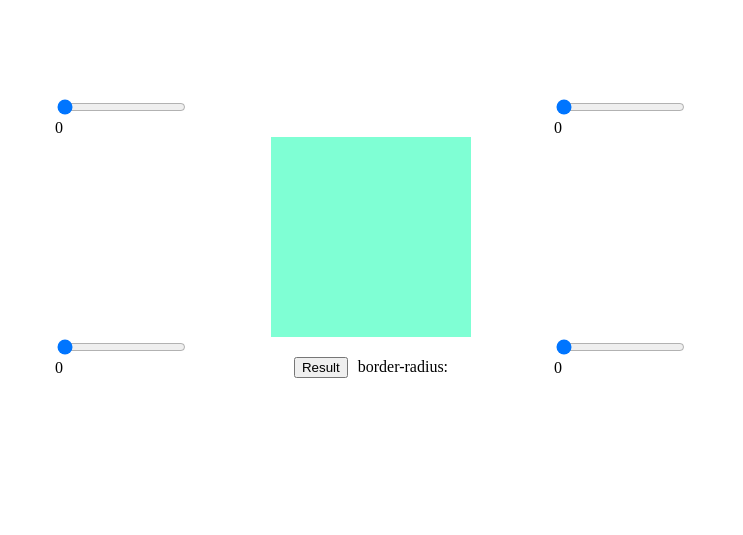
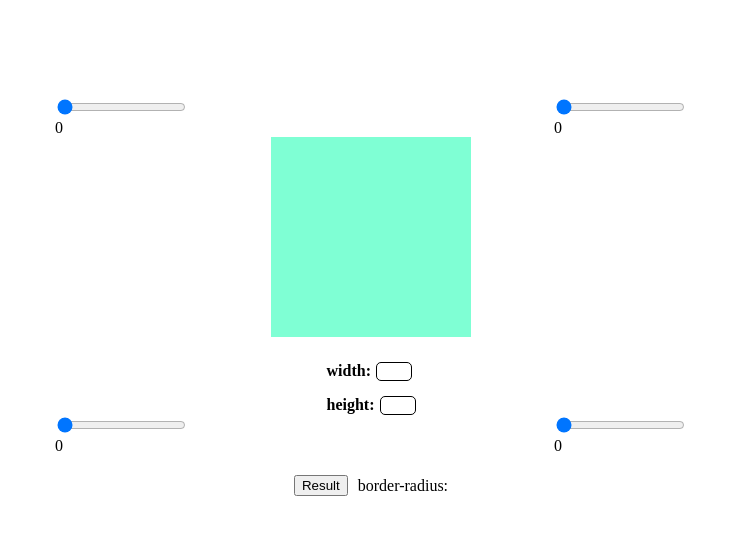
Before and after one commit to naxx4u/css-border-generator, a plain HTML site: page index.html in a window 1280 px wide. Shown: the part 91-626 px from the top of the page, without its empty margins (269-1012 px from the left). Drawn offline with Linux system fonts and the light colour scheme.

Commit message:
Add files via upload

```diff
--- a/index.html
+++ b/index.html
@@ -40,6 +40,16 @@
         </div>
         <div class="wrapper-mid">
           <div class="cube"></div>
+          <div class="hw-inputs">
+            <div class="h-input">
+              <h4>width:</h4>
+            <input type="number" name="" id="width" value="">
+          </div>
+          <div class="w-input">
+            <h4>height:</h4>
+            <input type="number" name="" id="height" value="" >
+          </div>
+          </div>
         </div>
         <div class="wrapper-bot">
           <div class="left-bot-range">
--- a/main.js
+++ b/main.js
@@ -16,6 +16,8 @@ const cube = document.querySelector('.cube')
 const total = document.getElementById('totalResult')
 const btn = document.getElementById('btn')
 
+const widthInput = document.getElementById('width')
+const heightInput = document.getElementById('height')
 
 const changeRadius = () => {
     tlResult.innerHTML = tlRange.value
@@ -26,6 +28,14 @@ const changeRadius = () => {
     cube.style.borderRadius = tlRange.value + 'px ' + trRange.value + 'px '  + brRange.value + 'px '  + blRange.value + 'px'
 }
 
+const changeSize = (e) =>{
+    cube.style.width = widthInput.value + 'px'
+    cube.style.height = heightInput.value + 'px'
+
+}
+
+
+
 const totalResult = () => {
     total.innerHTML = tlRange.value + ' ' + trRange.value + ' '  + brRange.value + ' '  + blRange.value + ' '
 }
@@ -34,4 +44,12 @@ for(node of input){
     node.addEventListener('input', changeRadius)
 }
 
+
+
+widthInput.addEventListener('input', changeSize)
+heightInput.addEventListener('input', changeSize)
+console.log('input');
+
+
+
 btn.addEventListener('click', totalResult)
--- a/style.css
+++ b/style.css
@@ -3,15 +3,21 @@ h1 {
     text-align: center;
     margin: 0;
 }
+h4 {margin: 0; padding-right: 5px; }
+input::-webkit-outer-spin-button,
+input::-webkit-inner-spin-button {
+  -webkit-appearance: none;
+}
 .flex-wrapper{
     width: 100%;
-    height: 60vh;
+    height: 100%;
     display: flex;
     align-items: center;
     flex-flow: column;
     justify-content: center;
 }
 .wrapper{
+    margin-top: 100px;
     width: 50%;
     height: 50%;
     display: flex;
@@ -27,6 +33,24 @@ h1 {
 .wrapper-mid{
     display: flex;
     justify-content: center;
+    flex-direction: column;
+    align-items: center ;
+}
+.hw-inputs{
+    margin-top: 10px;
+}
+.h-input,
+.w-input{
+    display: flex;
+    margin-top: 15px;
+}
+
+#width,
+#height{
+    width: 30px;
+    border: 1px solid;
+    border-radius: 5px;
+    text-align: center;
 }
 .cube{
     width: 200px;
```
